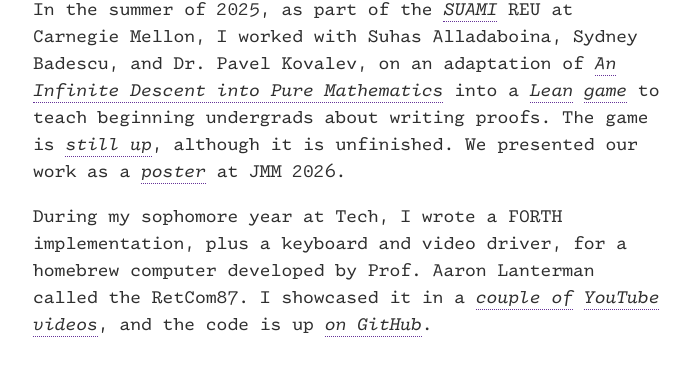
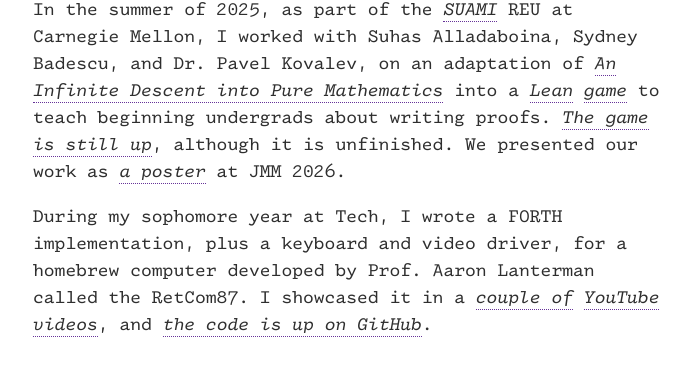
Before and after one commit to rohanbafna/rohanbafna.github.io, a Jekyll site: the page built from index.md, in a window 1280 px wide. Shown: the part 583-973 px from the top of the page, without its empty margins (292-986 px from the left). Built offline with Jekyll 4.4.1, drawn with Linux system fonts in a browser that asks for light colours.

Commit message:
Semantically better link placement

```diff
--- a/index.md
+++ b/index.md
@@ -21,13 +21,13 @@ Mellon, I worked with Suhas Alladaboina, Sydney Badescu, and Dr. Pavel
 Kovalev, on an adaptation of <cite>[An Infinite Descent into Pure
 Mathematics][infdesc]</cite> into a [Lean][lean]
 [game][lean-game-server] to teach beginning undergrads about writing
-proofs.  The game is [still up][lean-game], although it is unfinished.
-We presented our work as a [poster][suami-poster] at JMM 2026.
+proofs.  [The game is still up][lean-game], although it is unfinished.
+We presented our work as [a poster][suami-poster] at JMM 2026.
 
 During my sophomore year at Tech, I wrote a FORTH implementation, plus
 a keyboard and video driver, for a homebrew computer developed by
 Prof. Aaron Lanterman called the RetCom87.  I showcased it in a
-[couple of][rc87-1] [YouTube videos][rc87-2], and the code is up [on
+[couple of][rc87-1] [YouTube videos][rc87-2], and [the code is up on
 GitHub][rc87-gh].
 
 [iir]: https://iincer.github.io/
```
